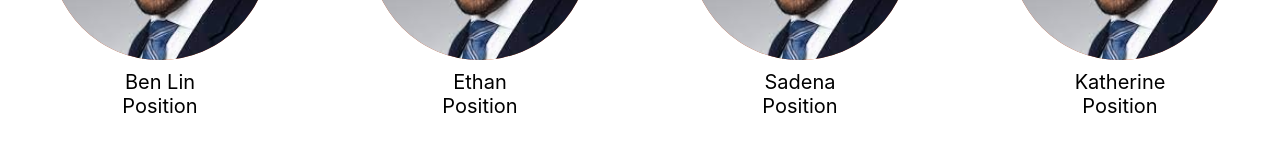
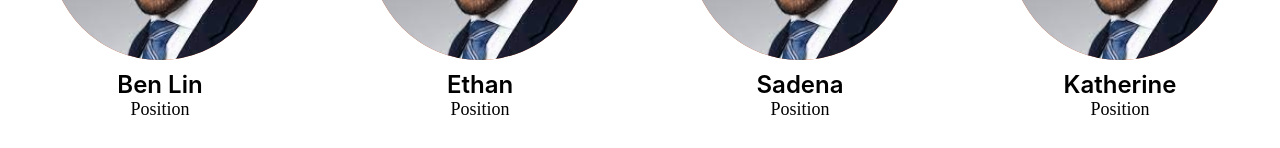
Before and after one commit to Hack4Impact-UMD/sustainability-solutions, a React (Create React App) app in the folder app/: page /about in a window 1280 px wide. Shown: the part 716-864 px from the top of the page. Built offline with nearby package versions, Linux system fonts and the light colour scheme.

Commit message:
updated styles to align with design

```diff
--- a/app/public/index.html
+++ b/app/public/index.html
@@ -24,7 +24,7 @@
       work correctly both with client-side routing and a non-root public URL.
       Learn how to configure a non-root public URL by running `npm run build`.
     -->
-    <title>React App</title>
+    <title>SSG</title>
   </head>
   <body>
     <noscript>You need to enable JavaScript to run this app.</noscript>
--- a/app/src/Components/AboutBoardMembers/teamMember.css
+++ b/app/src/Components/AboutBoardMembers/teamMember.css
@@ -8,9 +8,10 @@
 }
 
 .learn-more {
+    font-family: 'Times New Roman', Times, serif;
     text-decoration: underline;
     color: white;
-    font-size: 18px;
+    font-size: 22px;
     margin: 0;
     position: absolute;
     top: 50%;
@@ -45,6 +46,14 @@
     opacity: 0.6;
 }
 
+.popup-content {
+    max-height: 90%;
+    max-width: 80%;
+    width: 700px;
+    overflow-y: auto;
+    background-color: #E5E5E5;
+}
+
 .popup {
     display: flex;
     justify-content: center;
@@ -62,8 +71,25 @@
     object-position: 50% 0%;
 }
 
-figcaption {
-    font-size: 20px;
+.popup p {
+    font-family: 'Times New Roman', Times, serif;
+    font-size: 18px;
+    color: #333333;
+}
+
+.position {
+    font-weight: 600;
+}
+
+figcaption.name {
+    font-size: 24px;
+    font-weight: 600;
+}
+
+figcaption.position {
+    font-size: 18px;
+    font-family: 'Times New Roman', Times, serif;
+    font-weight: 500;
 }
 
 .close {
@@ -72,6 +98,7 @@ figcaption {
     position: absolute;
     right: 30px;
     top: 0;
+    cursor: pointer;
 }
 
 .underline-popup {
--- a/app/src/Components/AboutBoardMembers/teamMember.js
+++ b/app/src/Components/AboutBoardMembers/teamMember.js
@@ -19,7 +19,7 @@ function TeamMember(props) {
                     <img className="popup-headshot" src='/aboutBoardMembers/headshot.jpeg' alt='headshot'/>
                     <h1>{member.name}</h1>
                     <div class="underline-popup"></div>
-                    <h2>{member.position}</h2>
+                    <h2 className="position">{member.position}</h2>
                     <p>
                         Lorem ipsum dolor sit amet, consectetur adipiscing elit, sed do eiusmod tempor
                         incididunt ut labore et dolore magna aliqua. Ut sem nulla pharetra diam sit amet nisl.
@@ -32,8 +32,8 @@ function TeamMember(props) {
                     </div>
                 </Popup>
                 </div>
-                <figcaption>{member.name}</figcaption>
-                <figcaption>{member.position}</figcaption>
+                <figcaption className="name">{member.name}</figcaption>
+                <figcaption className="position">{member.position}</figcaption>
             </figure>
         </div>
     )
```
Also changed, not shown: 1 other file (tests, documents, lock files or other folders).
